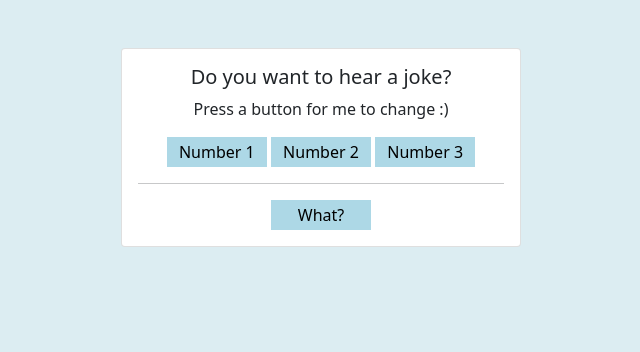
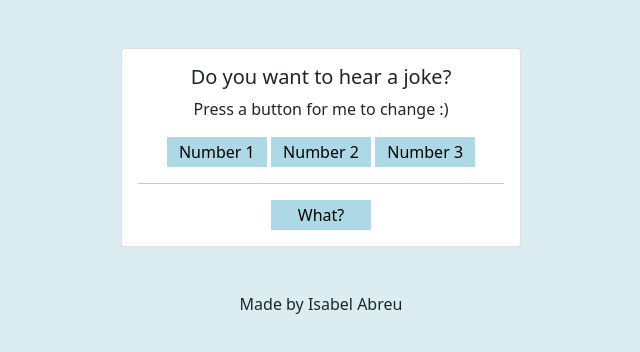
Before and after one commit to IsabelJAR/Dad-Jokes, a plain HTML site: page index.html in a window 1280 px wide. Shown: the whole page, without its empty margins (319-959 px from the left). Drawn offline with nearby package versions, Linux system fonts and the light colour scheme.

Commit message:
added credit underneath joke

```diff
--- a/index.html
+++ b/index.html
@@ -23,6 +23,7 @@
             <button type="button" onclick="punchLine();">What?</button>
           </div>
         </div>
+        <h6 class="credit">Made by Isabel Abreu</h6>
       </center>
     </div>
   </div>
```
